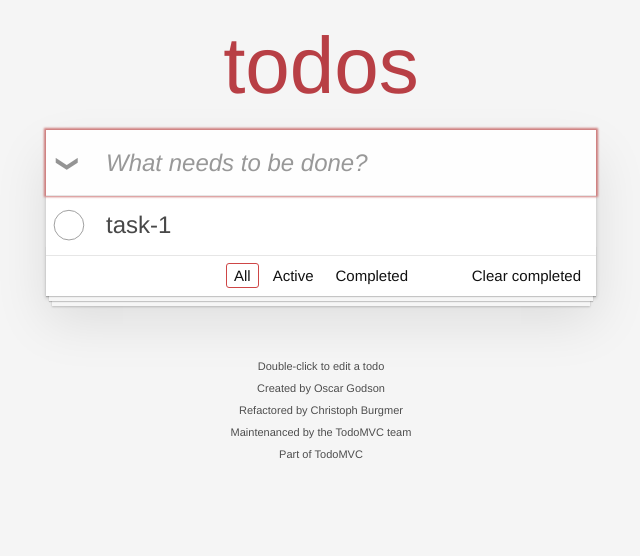
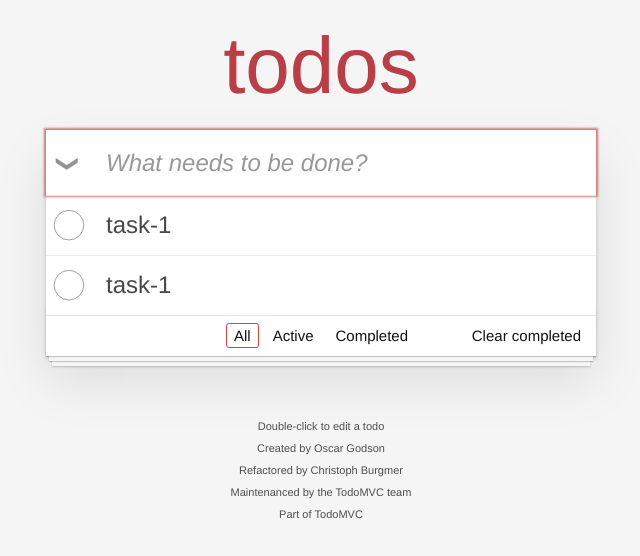
Before and after one commit to CodeBoy-0223/todomvc-react, a React (Create React App) app: page / in a window 1280 px wide. Shown: the top 556 px of the page, without its empty margins (319-959 px from the left). Built offline with nearby package versions, Linux system fonts and the light colour scheme.

Commit message:
feat: 定义状态todoList

```diff
--- a/src/components/TodoList/index.jsx
+++ b/src/components/TodoList/index.jsx
@@ -3,7 +3,18 @@ import { Component } from 'react'
 import TodoItem from './TodoItem'
 
 export default class TodoList extends Component {
+	// TodoMvc应用所依赖的状态只在TodoList组件中进行展示, 而在其他组件中只是会修改它的值. 因此可以把状态定义在此处
+	state = {
+		todoList: [
+			{ id: '001', content: '学习react', done: false },
+			{ id: '002', content: '学习AI知识', done: false },
+		],
+	}
+
 	render() {
+		// 获取状态 - todoList
+		const { todoList } = this.state
+
 		return (
 			<main className='main'>
 				<div className='toggle-all-container'>
@@ -13,7 +24,10 @@ export default class TodoList extends Component {
 					</label>
 				</div>
 				<ul className='todo-list'>
-					<TodoItem />
+					{/* 使用状态 - todoList */}
+					{todoList.map(todo => (
+						<TodoItem key={todo.id} {...todo} />
+					))}
 				</ul>
 			</main>
 		)
```
